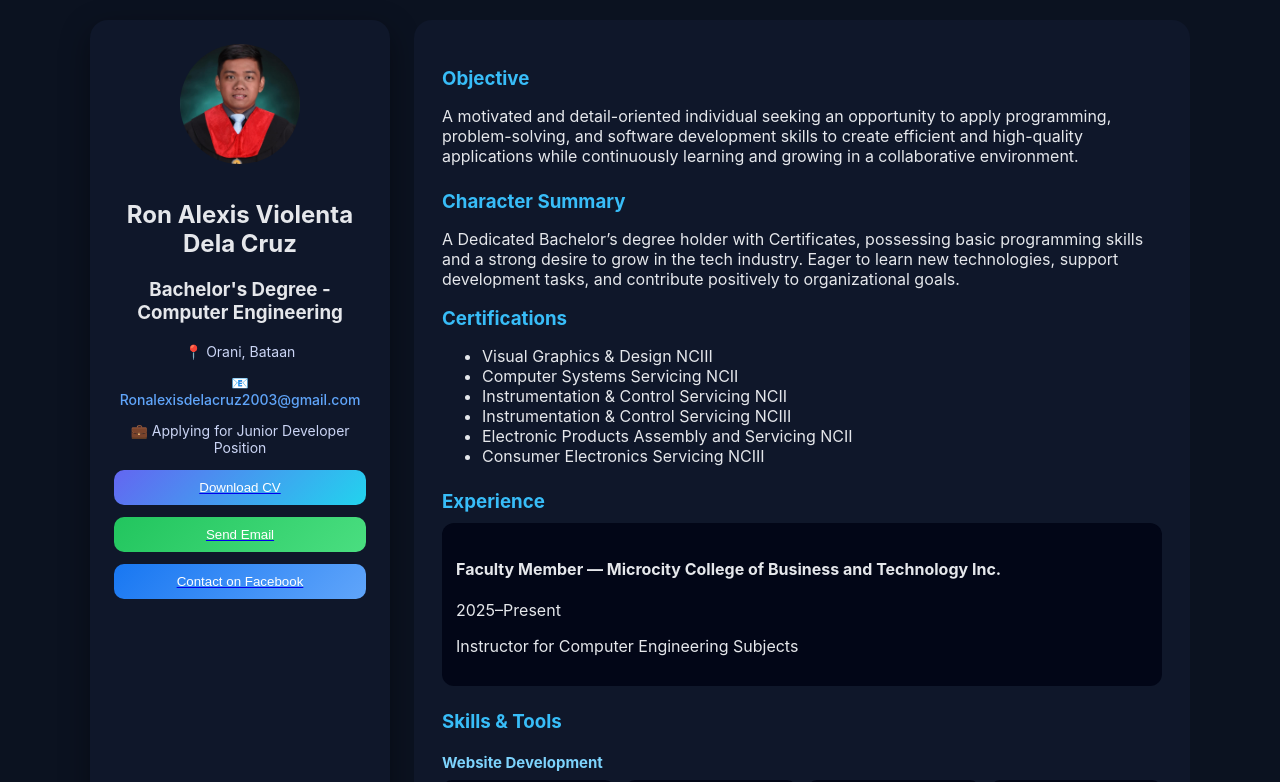
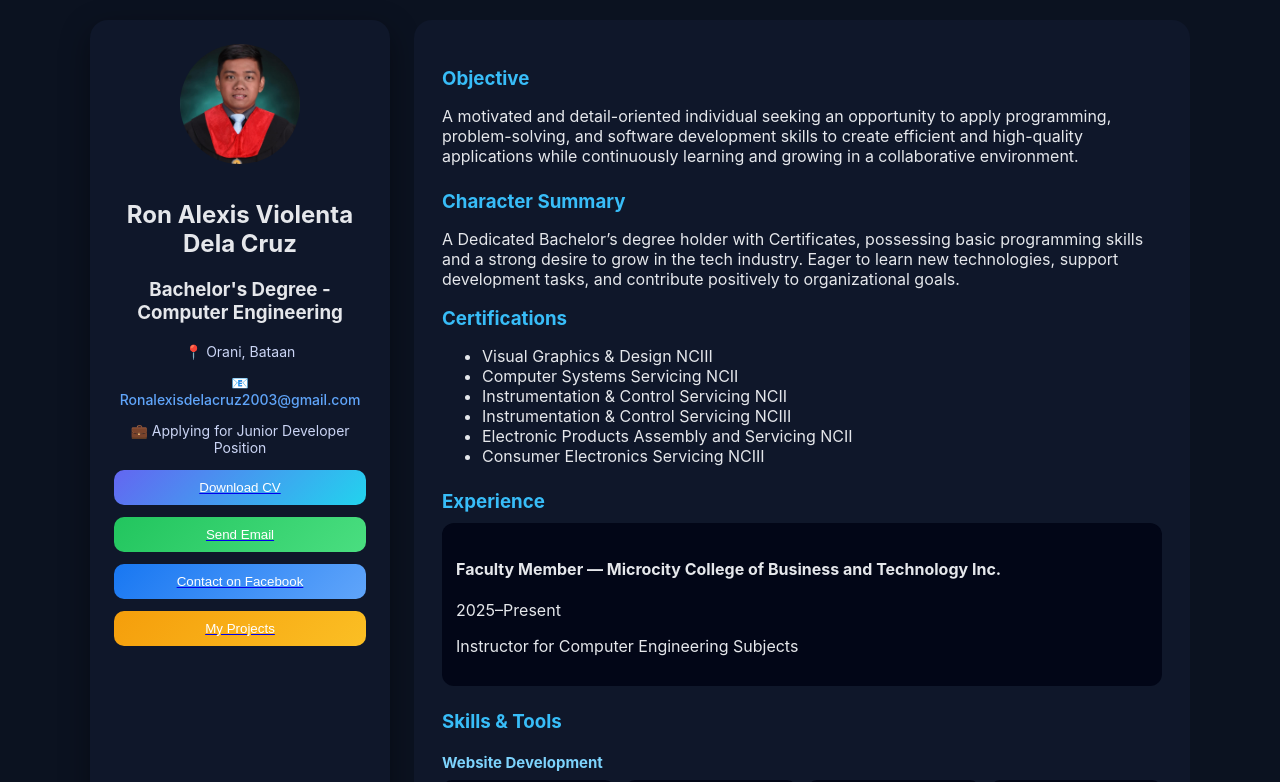
Before and after one commit to AlexisSC0117/MyPortfolio-vue, a Vue app: page / in a window 1280 px wide. Shown: the top 782 px of the page. Built offline with nearby package versions, Linux system fonts and the light colour scheme.

Commit message:
Project linked

```diff
--- a/src/components/Sidebar.vue
+++ b/src/components/Sidebar.vue
@@ -31,6 +31,11 @@
     <!-- FACEBOOK CONTACT -->
     <a href="https://www.facebook.com/Ronalexis.03" target="_blank">
       <button class="btn facebook">Contact on Facebook</button>
+    </a>
+
+    <!-- MY PROJECTS -->
+    <a href="https://drive.google.com/drive/folders/1-DGVMCG0YQQLtXkl1NR23pYq7kc8NP9i?usp=drive_link" target="_blank">
+      <button class="btn projects">My Projects</button>
     </a>
 
   </aside>
@@ -86,6 +91,11 @@
   background: linear-gradient(135deg, #1877f2, #60a5fa);
 }
 
+/* Projects button */
+.projects {
+  background: linear-gradient(135deg, #f59e0b, #fbbf24);
+}
+
 /* Email & Facebook links style */
 .info a {
   color: #60a5fa;
```
